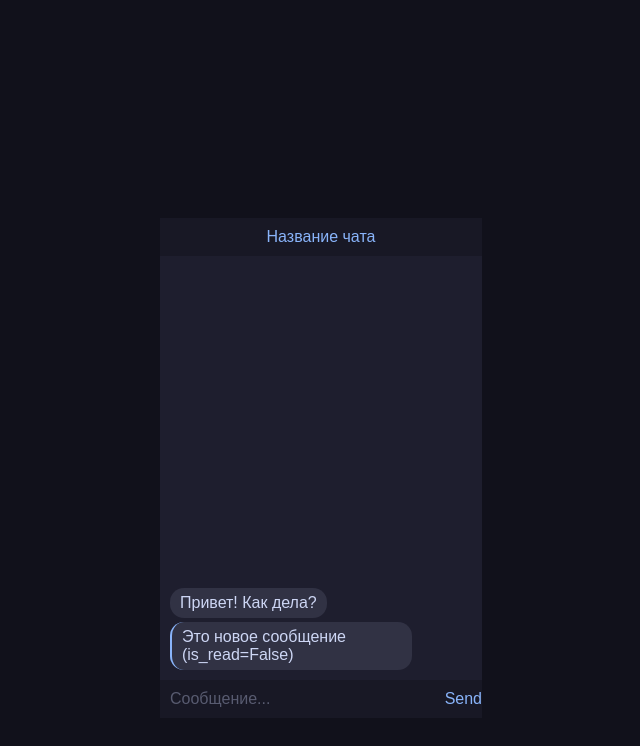
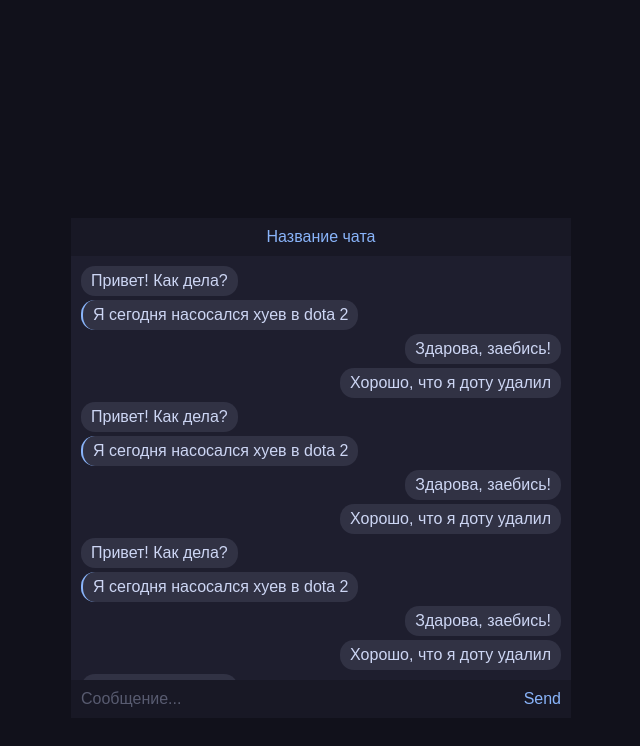
Before and after one commit to lunaquietmagic/ice-cream, a Flask app: page /chat in a window 1280 px wide. Shown: the top 746 px of the page, without its empty margins (319-959 px from the left). Run offline with Flask 3, Linux system fonts and the light colour scheme.

Commit message:
Added .messages scrollbar

```diff
--- a/app/static/css/chat.css
+++ b/app/static/css/chat.css
@@ -12,6 +12,7 @@ body {
 .chat-card {
   background: var(--mantle);
   height: 500px;
+  width: 500px;
   display: flex;
   flex-direction: column;
 }
@@ -26,9 +27,10 @@ body {
   display: flex;
   flex: 1;
   padding: 10px;
-  align-items: flex-start;
   flex-direction: column;
-  justify-content: flex-end;
+  justify-content: safe flex-end;
+  height: 100%;
+  overflow-y: auto;
   gap: 4px;
   background: var(--base);
 }
@@ -41,12 +43,17 @@ body {
   border-radius: 14px;
 }
 
+.msg.my-msg {
+  align-self: flex-end;
+}
+
 .msg.unread {
   border-left: solid 2px var(--action-color);
 }
 
 .footer {
   display: flex;
+  align-items: flex-end;
 }
 
 .footer textarea {
@@ -55,6 +62,10 @@ body {
   overflow-y: auto;
   max-height: 100px;
   scrollbar-gutter: stable;
-  scrollbar-width: thin;
   padding: 10px;
 }
+
+button[type=submit] {
+  padding: 10px;
+  height: min-content;
+}
--- a/app/static/css/global.css
+++ b/app/static/css/global.css
@@ -48,3 +48,15 @@ ul, ol, li {
 a {
   text-decoration: none;
 }
+
+::-webkit-scrollbar {
+  width: 6px;
+}
+
+::-webkit-scrollbar-thumb {
+  background-color: var(--action-color);
+}
+
+textarea::-webkit-scrollbar {
+  width: 4px;
+}
--- a/app/templates/chat.html
+++ b/app/templates/chat.html
@@ -6,7 +6,21 @@
 
     <div class="messages">
         <div class="msg">Привет! Как дела?</div>
-        <div class="msg unread">Это новое сообщение (is_read=False)</div>
+        <div class="msg unread">Я сегодня насосался хуев в dota 2</div>
+        <div class="msg my-msg">Здарова, заебись!</div>
+        <div class="msg my-msg">Хорошо, что я доту удалил </div>
+        <div class="msg">Привет! Как дела?</div>
+        <div class="msg unread">Я сегодня насосался хуев в dota 2</div>
+        <div class="msg my-msg">Здарова, заебись!</div>
+        <div class="msg my-msg">Хорошо, что я доту удалил </div>
+        <div class="msg">Привет! Как дела?</div>
+        <div class="msg unread">Я сегодня насосался хуев в dota 2</div>
+        <div class="msg my-msg">Здарова, заебись!</div>
+        <div class="msg my-msg">Хорошо, что я доту удалил </div>
+        <div class="msg">Привет! Как дела?</div>
+        <div class="msg unread">Я сегодня насосался хуев в dota 2</div>
+        <div class="msg my-msg">Здарова, заебись!</div>
+        <div class="msg my-msg">Хорошо, что я доту удалил </div>
     </div>
 
     <form class="footer" action="/send" method="POST">
```
